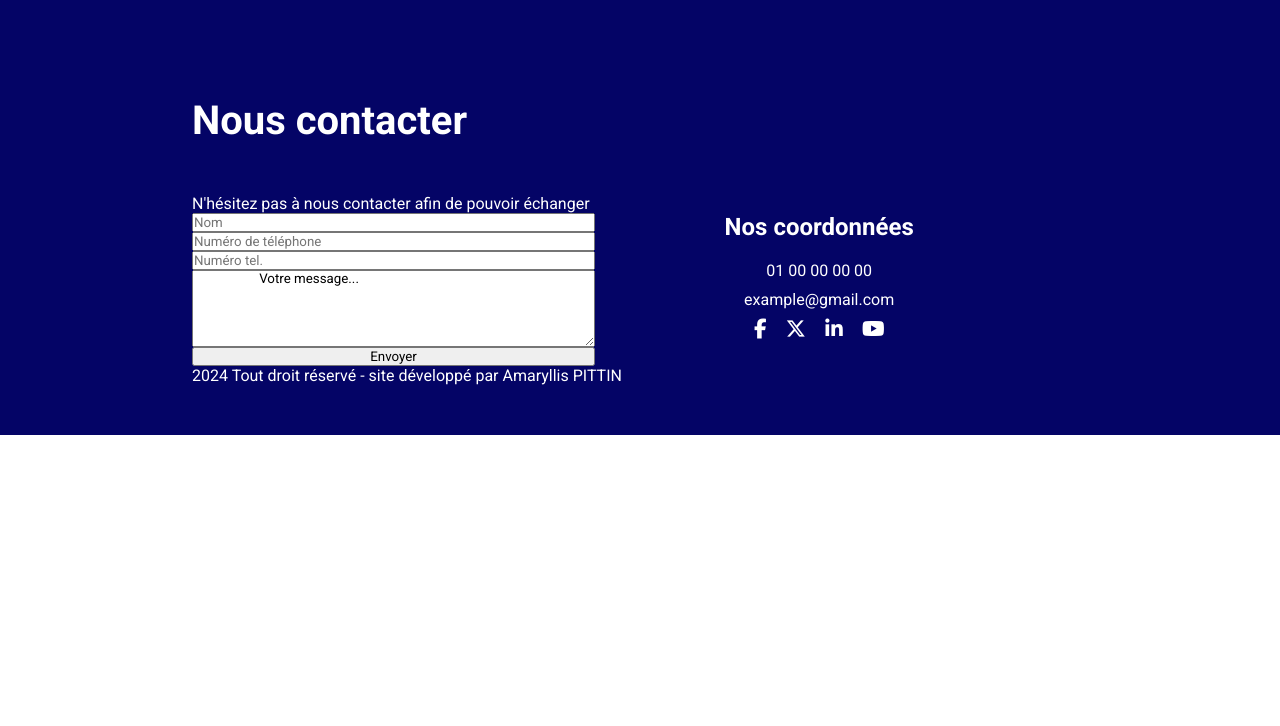
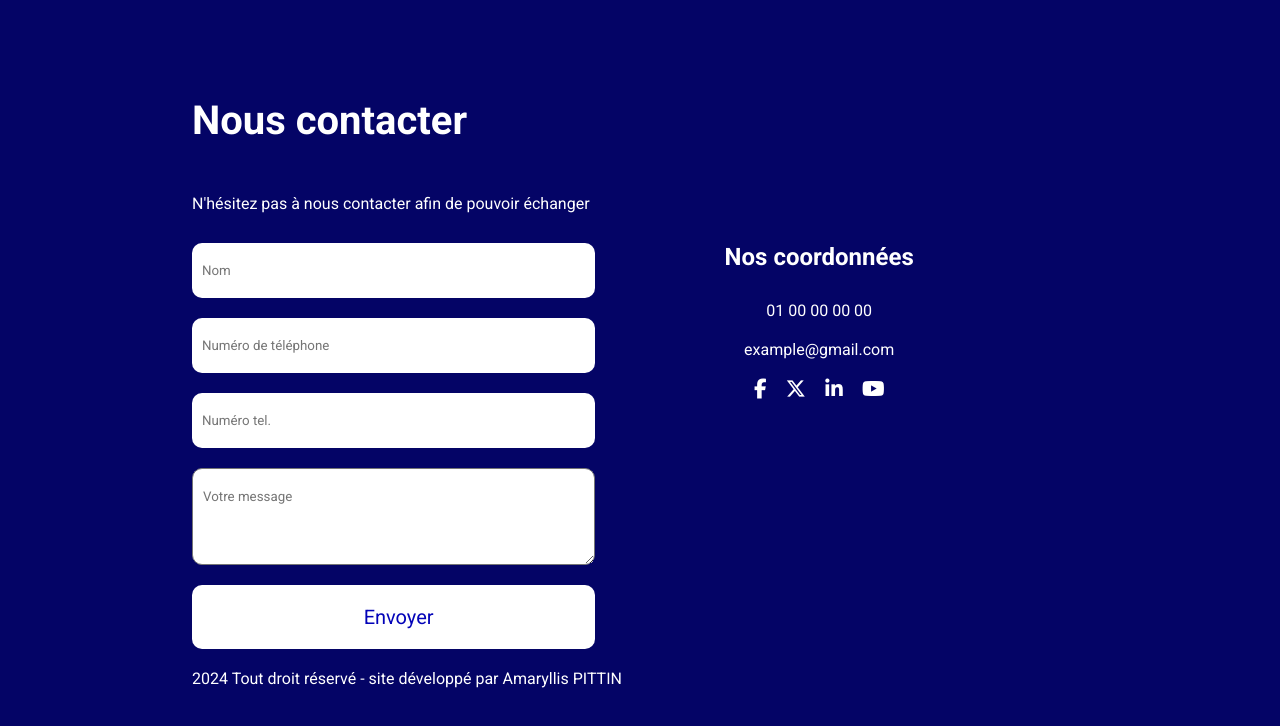
Before and after one commit to AmaryllisPittin/NovaRise, a plain HTML site: page index.html in a window 1280 px wide. Shown: the part 2568-3294 px from the top of the page. Before the commit the page ends 3003 px from the top, so only its background shows below. Drawn offline with Linux system fonts and the light colour scheme.

```diff
--- a/index.html
+++ b/index.html
@@ -98,10 +98,8 @@
                 <input type="text" name="name" id="name" placeholder="Nom" required />
                 <input type="tel" id="phone" name="phone" placeholder="Numéro de téléphone" required>
                 <input type="email" name="email" id="email" placeholder="Numéro tel." required />
-                <textarea id="message" name="message" rows="5" cols="33">
-                    Votre message...
-                    </textarea>
-                <input type="submit" value="Envoyer" />
+                <textarea id="message" name="message" rows="5" cols="33" placeholder="Votre message"></textarea>
+                <input class="submit" type="submit" value="Envoyer" />
             </form>
             <div class="infos">
                 <h2 class="infos-h2">Nos coordonnées</h2>
--- a/style.css
+++ b/style.css
@@ -201,6 +201,10 @@
     margin:0;
 }
 
+.footer-p {
+    margin-bottom:30px;
+}
+
 .infos {
     width: 50%;
     display: flex;
@@ -209,12 +213,16 @@
 }
 
 .infos-h2 {
-    padding-bottom:20px;
+    padding-bottom:30px;
 }
 
 .infos-p,
 .links {
-    padding-bottom:10px;
+    padding-bottom:20px;
+}
+
+.fa-brands:hover {
+    color:rgb(73, 73, 255);
 }
 
 .links {
@@ -224,3 +232,33 @@
     font-size:20px;
     cursor:pointer;
 }
+
+input {
+    border-radius: 10px;
+    border:none;
+    padding-top:20px;
+    padding-bottom:20px;
+    padding-left:10px;
+    margin-bottom:20px;
+}
+
+textarea {
+    margin-bottom: 20px;
+    border-radius: 10px;
+    padding-top:20px;
+    padding-left: 10px;
+}
+
+.submit {
+    font-size: 20px;
+    color: rgb(3, 3, 184);
+    cursor: pointer;
+    background-color: white;
+    border: none;
+    transition: background-color 0.3s ease, color 0.3s ease;
+}
+
+.submit:hover {
+    color: white;
+    background-color: rgb(3, 3, 184);
+}
```
Also changed, not shown: time.txt.
